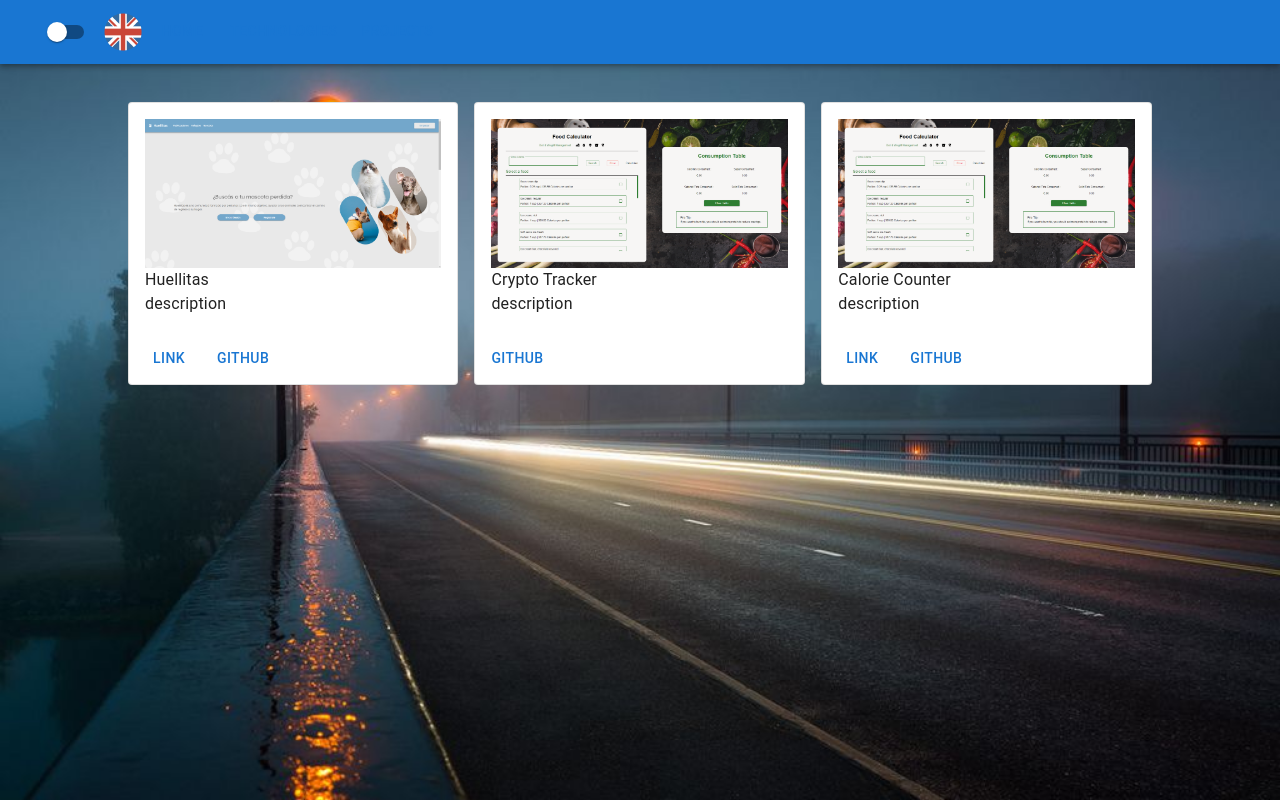
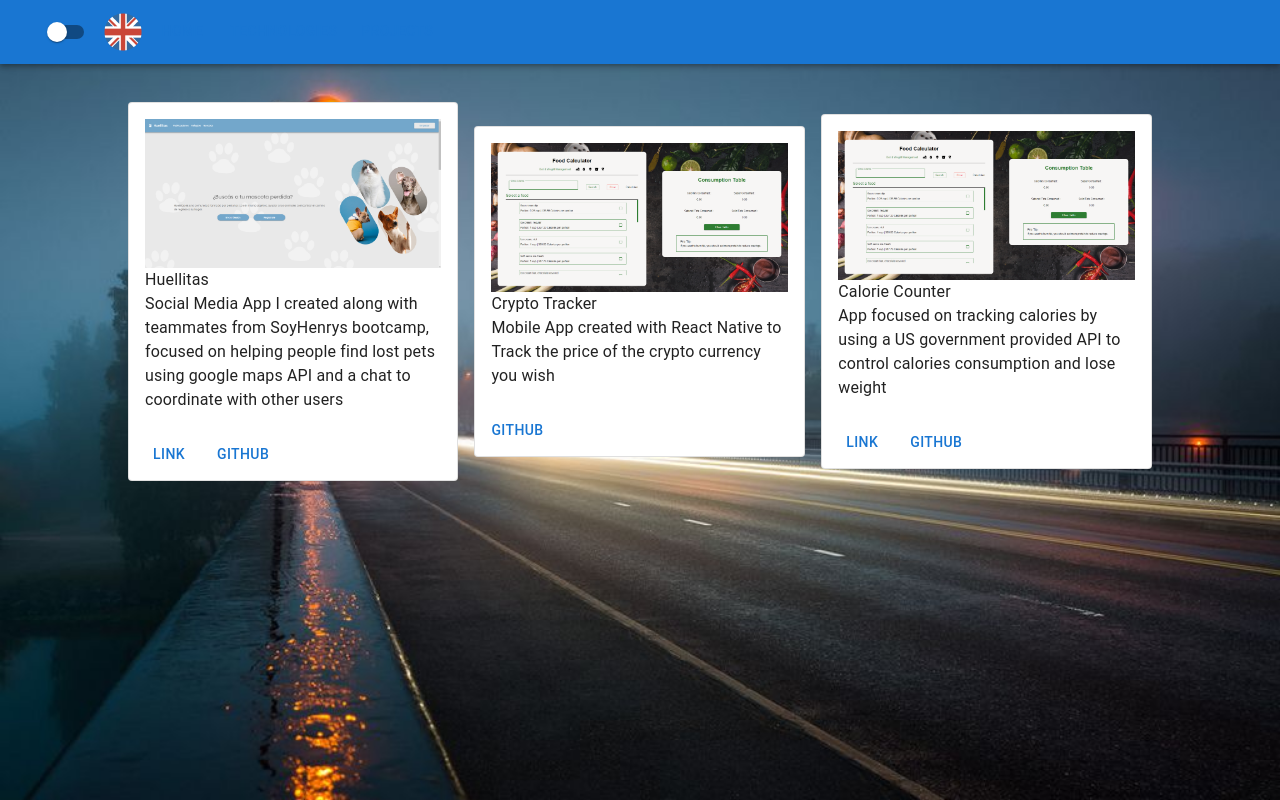
Before and after one commit to JustBecerra/personal-portfolio, a Next.js app: page /projects in a window 1280 px wide. Built offline with nearby package versions, Linux system fonts and the light colour scheme.

Commit message:
add description for projects

```diff
--- a/src/app/projects/page.tsx
+++ b/src/app/projects/page.tsx
@@ -3,15 +3,18 @@ import { Box } from "@mui/material";
 import huellitasSH from "../../../public/huellitasSH.png";
 import caloriecounterSH from "../../../public/caloriecounterSH.png";
 import React from "react";
+import {
+  calorieCounterDescription,
+  calorieCounterGitHubURL,
+  calorieCounterURL,
+  cryptoTrackerDescription,
+  cryptoTrackerGithubURL,
+  huellitasDescription,
+  huellitasGithubURL,
+  huellitasURL,
+} from "@/misc";
 
 export default function projects() {
-  const huellitasURL = "https://huellitas.vercel.app/home";
-  const huellitasGithubURL = "https://github.com/cdwenz/huellitas-pg";
-  const calorieCounterURL = "https://calorie-counter-xi.vercel.app";
-  const calorieCounterGitHubURL =
-    "https://github.com/JustBecerra/calorie-counter";
-  const cryptoTrackerGithubURL =
-    "https://github.com/JustBecerra/crypto-tracker";
   return (
     <main className="flex flex-col items-center justify-center">
       <Box className="w-[80%] mt-[3%] flex flex-row justify-center items-center gap-[1rem]">
@@ -19,18 +22,21 @@ export default function projects() {
           title={"Huellitas"}
           screenshot={huellitasSH}
           url={huellitasURL}
+          description={huellitasDescription}
           github={huellitasGithubURL}
         />
         <ProjectCard
           title={"Crypto Tracker"}
           screenshot={caloriecounterSH}
           github={cryptoTrackerGithubURL}
+          description={cryptoTrackerDescription}
         />
         <ProjectCard
           title={"Calorie Counter"}
           screenshot={caloriecounterSH}
           url={calorieCounterURL}
           github={calorieCounterGitHubURL}
+          description={calorieCounterDescription}
         />
       </Box>
     </main>
--- a/src/components/ProjectCard/index.tsx
+++ b/src/components/ProjectCard/index.tsx
@@ -13,15 +13,22 @@ type props = {
   screenshot: StaticImageData;
   url?: string;
   github: string;
+  description: string;
 };
 
-export const ProjectCard = ({ title, screenshot, url, github }: props) => {
+export const ProjectCard = ({
+  title,
+  screenshot,
+  url,
+  github,
+  description,
+}: props) => {
   return (
     <Card variant="outlined">
       <CardContent>
         <Image src={screenshot} alt="" />
         <Typography>{title}</Typography>
-        <Typography>description</Typography>
+        <Typography>{description}</Typography>
       </CardContent>
       <CardActions>
         {url && (
--- a/src/misc/index.tsx
+++ b/src/misc/index.tsx
@@ -85,3 +85,17 @@ export const TechnologiesList = [
     time: "2 years",
   },
 ];
+
+export const huellitasURL = "https://huellitas.vercel.app/home";
+export const huellitasGithubURL = "https://github.com/cdwenz/huellitas-pg";
+export const huellitasDescription =
+  "Social Media App I created along with teammates from SoyHenrys bootcamp, focused on helping people find lost pets using google maps API and a chat to coordinate with other users";
+export const calorieCounterURL = "https://calorie-counter-xi.vercel.app";
+export const calorieCounterGitHubURL =
+  "https://github.com/JustBecerra/calorie-counter";
+export const calorieCounterDescription =
+  "App focused on tracking calories by using a US government provided API to control calories consumption and lose weight";
+export const cryptoTrackerGithubURL =
+  "https://github.com/JustBecerra/crypto-tracker";
+export const cryptoTrackerDescription =
+  "Mobile App created with React Native to Track the price of the crypto currency you wish";
```
